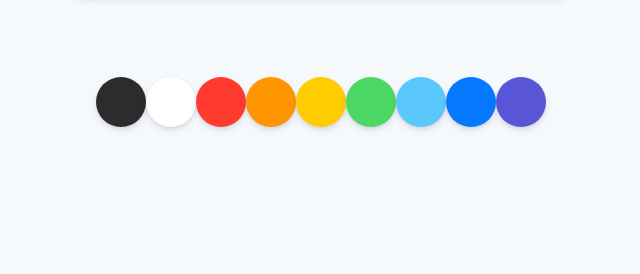
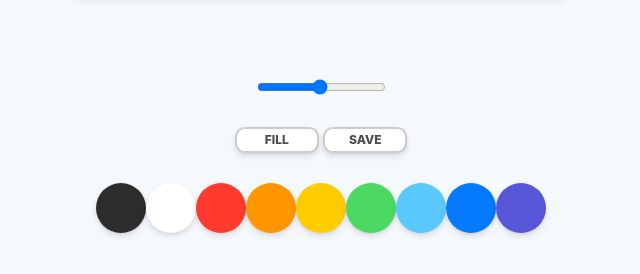
Before and after one commit to pangkyu/paintjs, a plain HTML site: page index.html in a window 1280 px wide. Shown: the part 512-786 px from the top of the page, without its empty margins (319-959 px from the left). Drawn offline with Linux system fonts and the light colour scheme.

Commit message:
Update index.html

```diff
--- a/index.html
+++ b/index.html
@@ -10,6 +10,13 @@
 <body>
     <canvas id = "jsCanvas" class = "canvas"></canvas>
     <div class="controls">
+        <div class = "controls__range">
+            <input type = "range" id = "jsRange" min = "0.1" max = "5" value = "2.5" step = "0.1"/>
+        </div>
+        <div class="controls__btns">
+            <button id="jsMode">Fill</button>
+            <button id="jsSave">Save</button>
+        </div>
         <div class = "controls__colors" id = "jsColors">
             <div class="controls__color" style  = "background-color: #2c2c2c" ></div>
             <div class="controls__color" style  = "background-color: white"></div>
```
